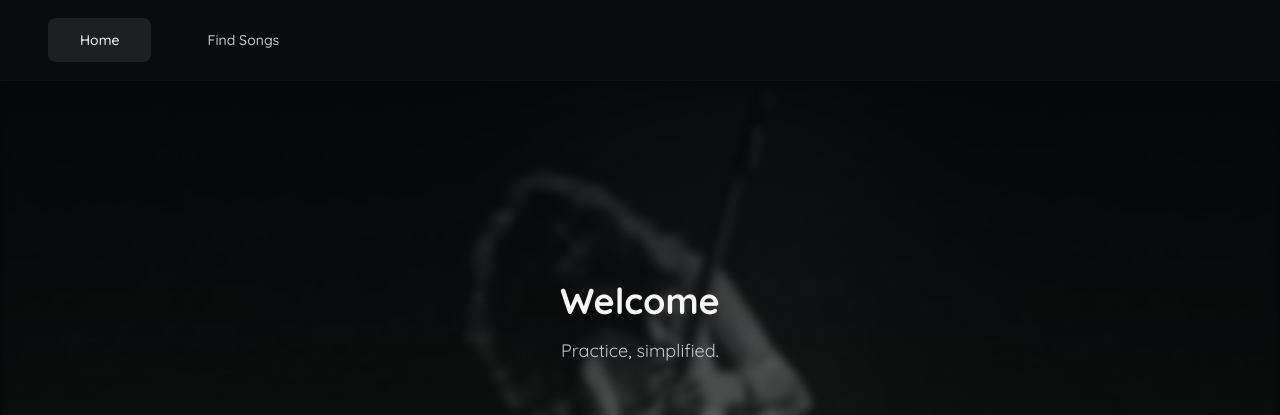
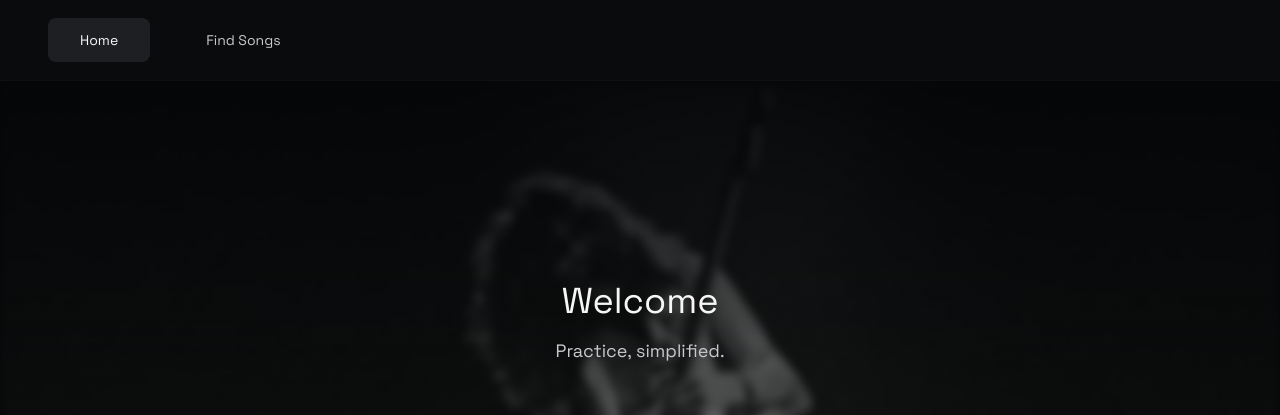
Before and after one commit to nunnyu/Giita, a React (Vite) app in the folder src/frontend/: page / in a window 1280 px wide. Shown: the top 415 px of the page. Built offline with nearby package versions, Linux system fonts and the light colour scheme.

Commit message:
new font "space grotesk" new default

```diff
--- a/src/frontend/src/components/Navbar.tsx
+++ b/src/frontend/src/components/Navbar.tsx
@@ -9,13 +9,13 @@ const Navbar: React.FC = () => {
       <div className="max-w-7xl mx-auto px-4">
         <div className="flex items-center h-20">
           <div className="flex items-center space-x-8">
-            <Link to="/" className="text-xl font-bold text-dark-50 font-woods">
+            <Link to="/" className="text-xl font-bold text-dark-50">
               {/* <img src={logo} alt="Logo" className="h-10 w-10" /> LOGO HERE */}
             </Link>
             <div className="flex items-center space-x-6">
             <Link
               to="/"
-              className={`px-8 py-3 rounded-lg text-sm font-medium font-woods transition-all duration-100 ${
+              className={`px-8 py-3 rounded-lg text-sm font-medium transition-all duration-100 ${
                 location.pathname === '/'
                   ? 'bg-dark-950 text-dark-50'
                   : 'text-dark-200 hover:bg-dark-970 hover:text-dark-50'
@@ -25,7 +25,7 @@ const Navbar: React.FC = () => {
             </Link>
             <Link
               to="/find-song"
-              className={`px-8 py-3 rounded-lg text-sm font-medium font-woods transition-all duration-100 ${
+              className={`px-8 py-3 rounded-lg text-sm font-medium transition-all duration-100 ${
                 location.pathname === '/find-song'
                   ? 'bg-dark-950 text-dark-50'
                   : 'text-dark-200 hover:bg-dark-970 hover:text-dark-50'
--- a/src/frontend/src/components/SearchBar.tsx
+++ b/src/frontend/src/components/SearchBar.tsx
@@ -28,7 +28,7 @@ const SearchBar: React.FC<SearchBarProps> = ({
           value={searchQuery}
           onChange={handleInputChange}
           placeholder={placeholder}
-          className="w-full px-4 py-3 pl-12 pr-4 bg-dark-970 rounded-lg text-dark-50 focus:outline-none font-woods"
+          className="w-full px-4 py-3 pl-12 pr-4 bg-dark-970 rounded-lg text-dark-50 focus:outline-none"
         />
         {/* Magnifying glass icon */}
         <div className="absolute inset-y-0 left-0 pl-4 flex items-center pointer-events-none">
--- a/src/frontend/src/index.css
+++ b/src/frontend/src/index.css
@@ -1,4 +1,5 @@
 @import url('https://fonts.googleapis.com/css2?family=Cabin:ital,wght@0,400;0,500;0,600;0,700;1,400;1,500;1,600;1,700&family=Quicksand:wght@300;400;500;600;700&family=Nunito+Sans:ital,opsz,wght@0,6..12,200..1000;1,6..12,200..1000&display=swap');
+@import url('https://fonts.googleapis.com/css2?family=Space+Grotesk&display=swap');
 
 @tailwind base;
 @tailwind components;
@@ -27,7 +28,7 @@
 }
 
 :root {
-  font-family: 'Quicksand', 'Nunito Sans', sans-serif;
+  font-family: 'Space Grotesk', 'Quicksand', 'Nunito Sans', sans-serif;
   line-height: 2.5;
   font-weight: 400;
 
--- a/src/frontend/src/pages/Error.tsx
+++ b/src/frontend/src/pages/Error.tsx
@@ -2,7 +2,7 @@ import React from "react";
 
 const Error: React.FC = () => {
     return <div className="w-full max-h-screen text-center pt-[200px]">
-        <h1 className="text-4xl font-bold mb-4 text-dark-50 font-woods">404 - Page Not Found</h1>
+        <h1 className="text-4xl font-bold mb-4 text-dark-50">404 - Page Not Found</h1>
     </div>
 }
 
--- a/src/frontend/src/pages/Home.tsx
+++ b/src/frontend/src/pages/Home.tsx
@@ -3,8 +3,8 @@ import React from 'react';
 const Home: React.FC = () => {
   return (
     <div className="w-full max-h-screen text-center pt-[200px]">
-      <h1 className="text-4xl font-bold mb-4 text-dark-50 font-woods">Welcome</h1>
-      <p className="text-lg text-dark-200 font-woods">Practice, simplified.</p>
+      <h1 className="text-4xl font-bold mb-4 text-dark-50">Welcome</h1>
+      <p className="text-lg text-dark-200">Practice, simplified.</p>
     </div>
   );
 };
```
